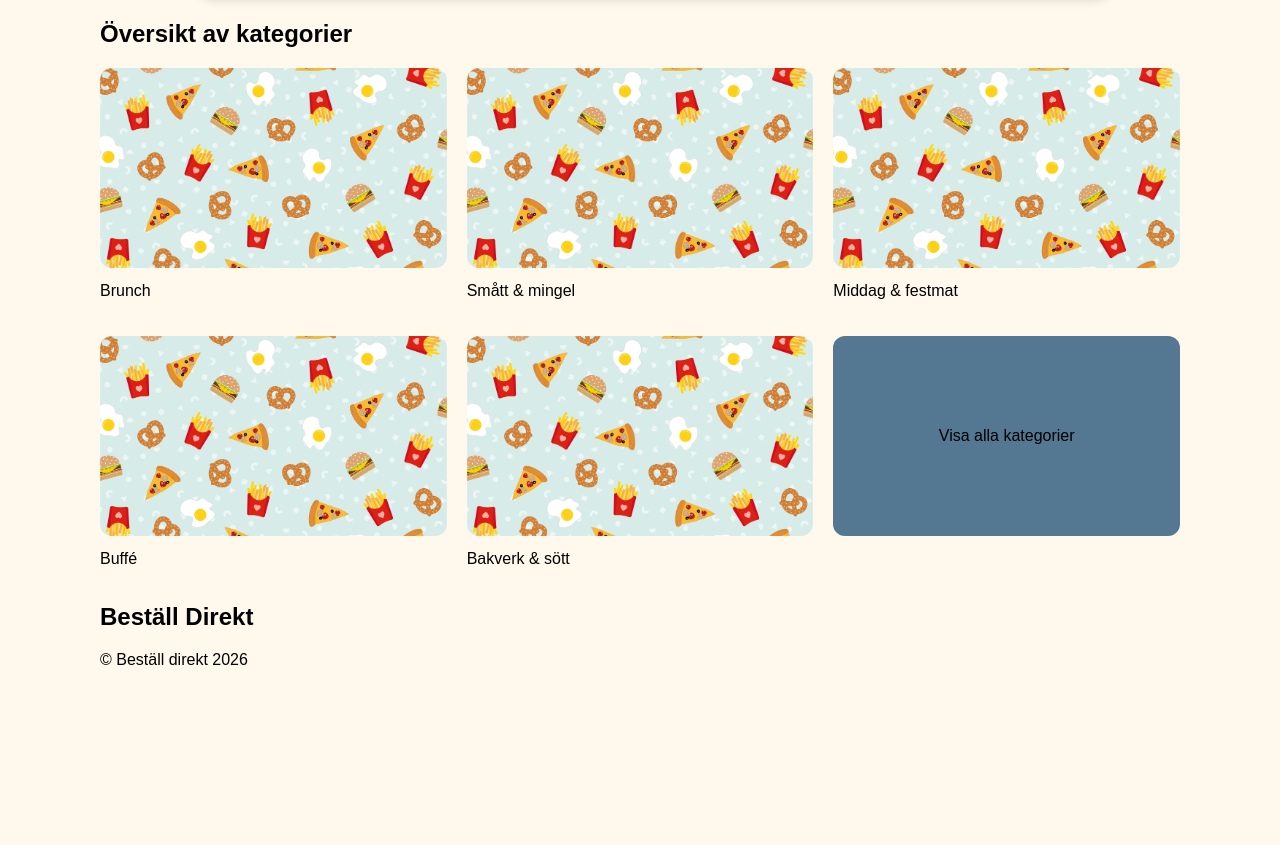
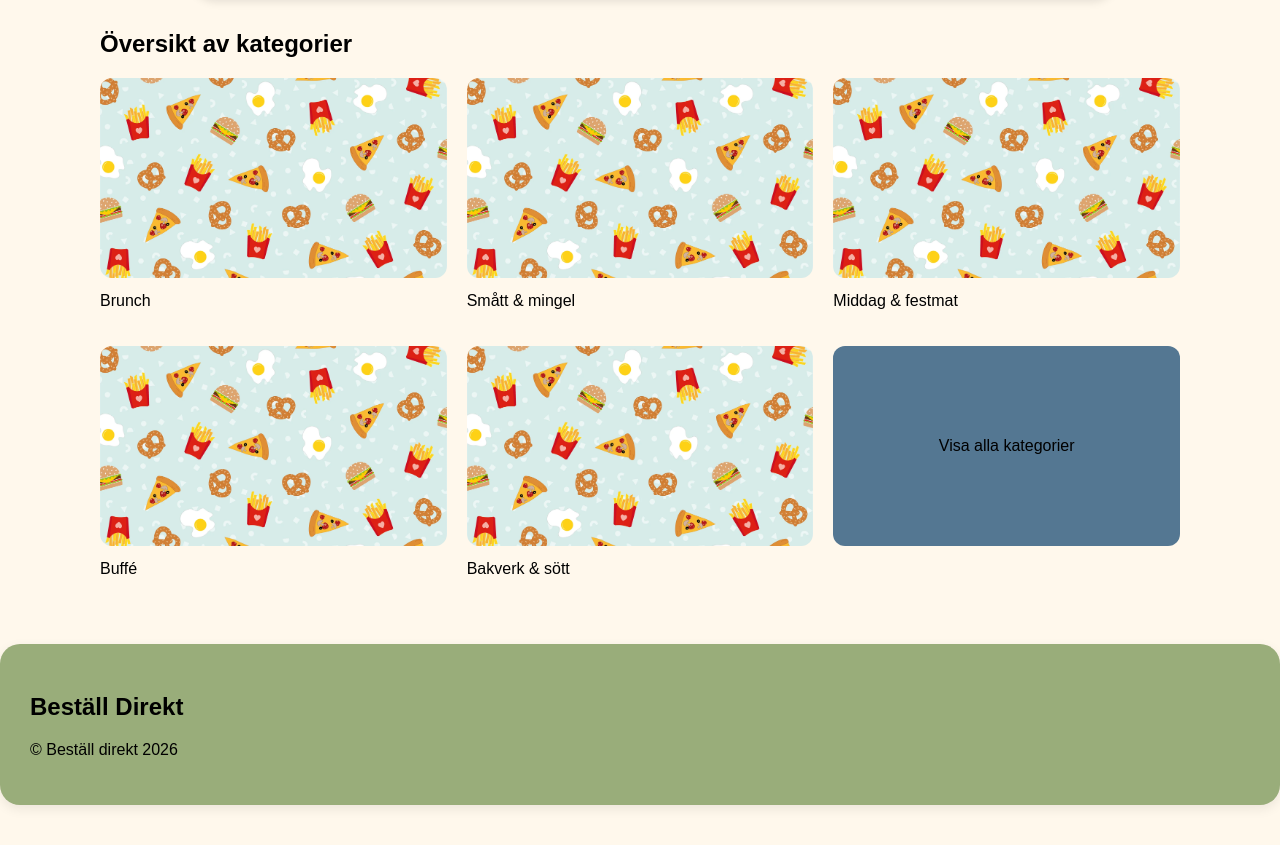
Before and after one commit to ayasdsd1-lgtm/bestall_direkt, a Flask app: page / in a window 1280 px wide. Shown: the part 260-1105 px from the top of the page. Before the commit the page ends 925 px from the top, so only its background shows below. Run offline with Flask 3, Linux system fonts and the light colour scheme.

Commit message:
Update style.css
footer ändring

```diff
--- a/static/style.css
+++ b/static/style.css
@@ -79,7 +79,7 @@ nav > form{
 /* main */
 /* skapad av ... */
 main{
-    padding: 0 100px;
+    padding: 10px 100px;
 }
 
 #grid-cards{
@@ -143,5 +143,10 @@ main{
 /* footer */
 /* skapad av */
 footer {
-  padding: 0px 100px;
+    max-width: 1350px;
+    margin: 40px auto;
+    border-radius: 20px;
+    padding: 30px;
+    box-shadow: 0 4px 12px rgba(0,0,0,0.08);
+    background-color: #99AD7A;
 }
```
